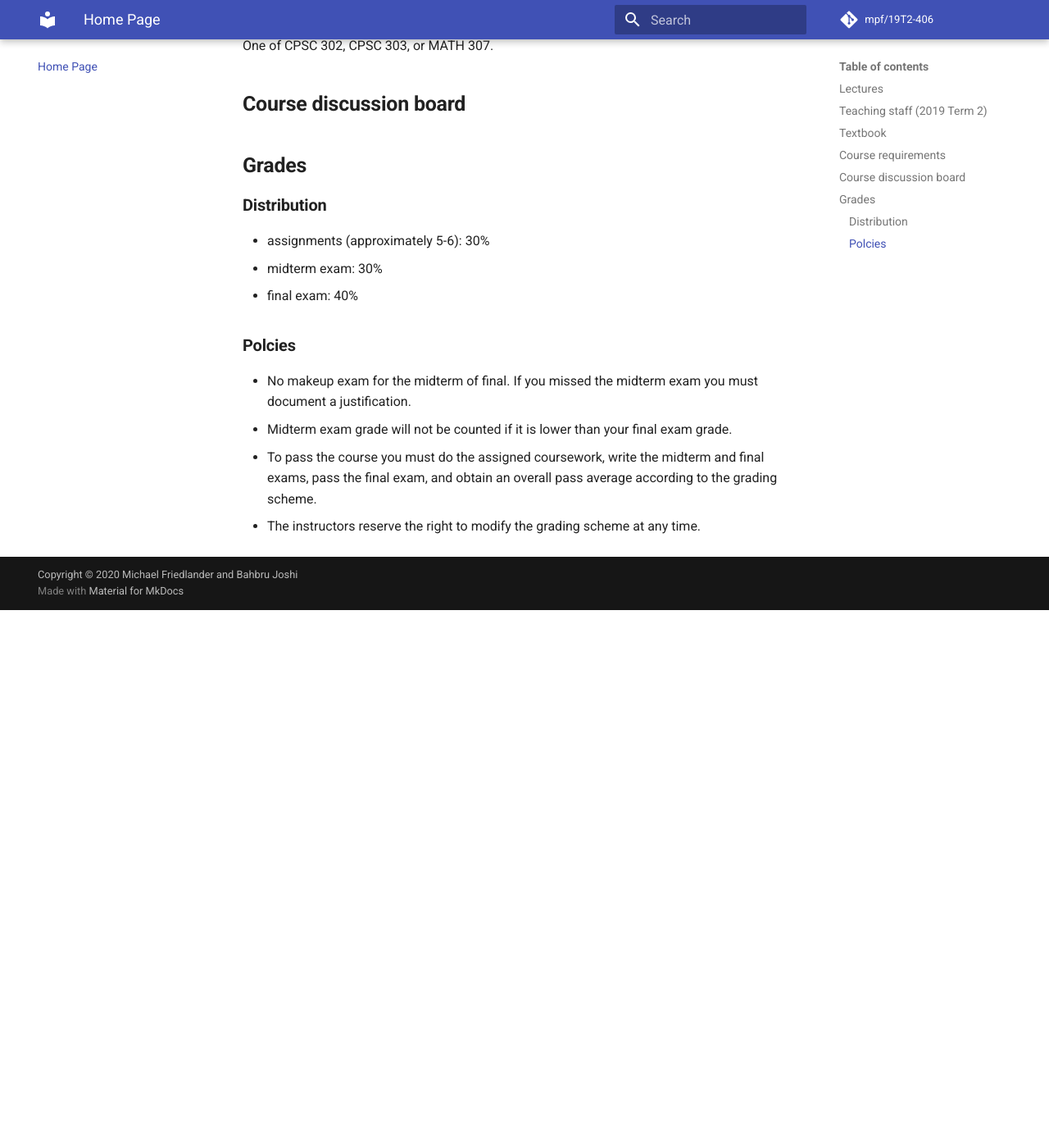
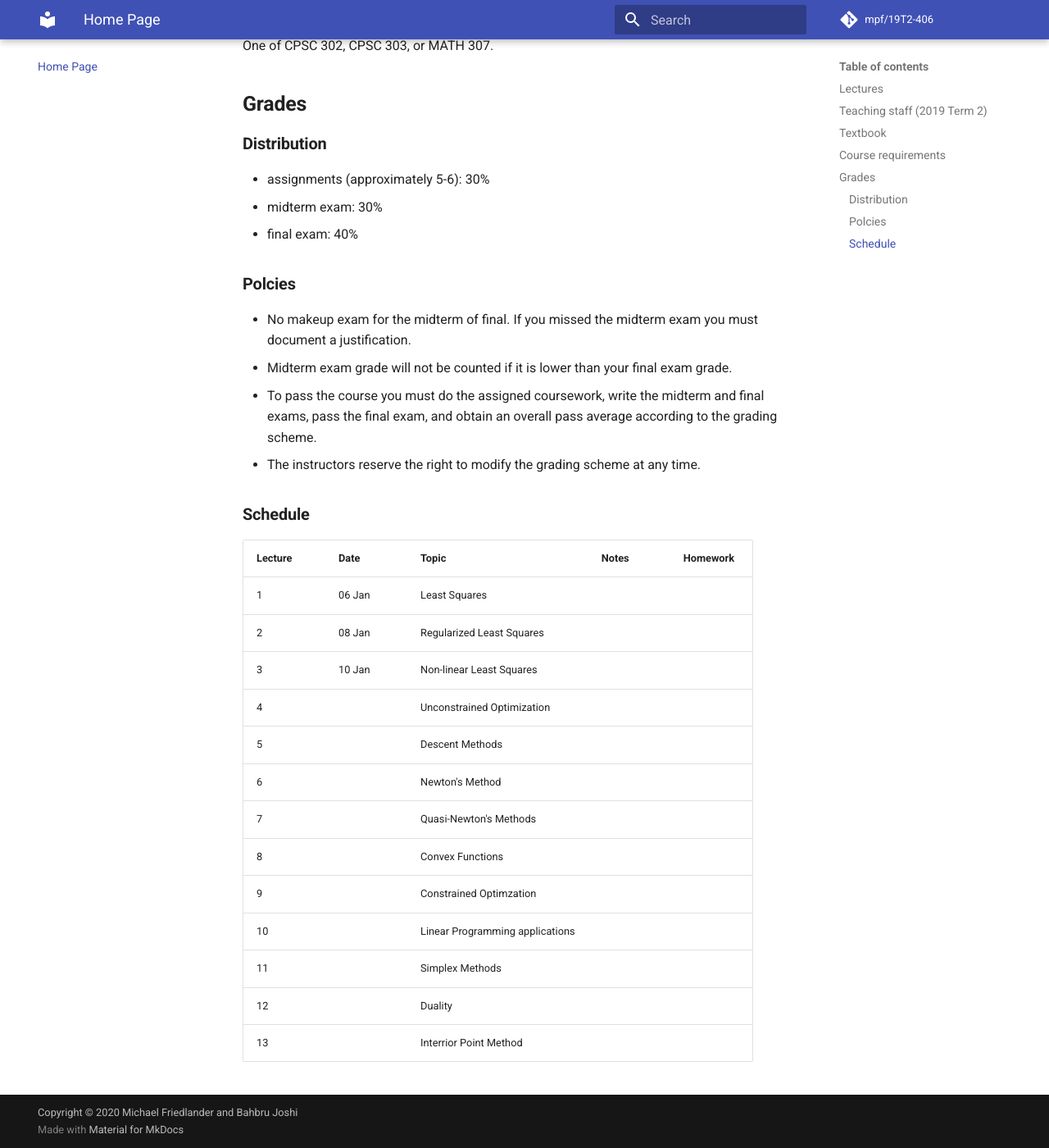
Before and after one commit to mpf/19T2-406, an MkDocs documentation site: the page built from docs/index.md, in a window 1280 px wide and 1400 px high, scrolled down 777 px. Shown: the whole window at 82% size. Built offline with MkDocs 1.6.1 and Material for MkDocs 9.7.7, drawn with Linux system fonts in a browser that asks for light colours; comment, search, counter and statistics services are not loaded; before the commit the page ends 1521 px from its top, so only the background shows below that.

Commit message:
Course Schedule

```diff
--- a/docs/index.md
+++ b/docs/index.md
@@ -18,7 +18,7 @@
 
 One of CPSC 302, CPSC 303, or MATH 307.
 
-## **Course discussion board**
+<!-- ## **Course discussion board** -->
 
 
 ## **Grades**
@@ -36,6 +36,24 @@
 * To pass the course you must do the assigned coursework, write the midterm and final exams, pass the final exam, and obtain an overall pass average according to the grading scheme.
 * The instructors reserve the right to modify the grading scheme at any time.
 
+### **Schedule**
+
+| Lecture | Date | Topic | Notes | Homework |
+| ------- | ---- | ----- | ----- | -------- |
+| 1 | 06 Jan | Least Squares | | |
+| 2 | 08 Jan | Regularized Least Squares | | |
+| 3 | 10 Jan | Non-linear Least Squares | | |
+| 4 | | Unconstrained Optimization | | |
+| 5 | | Descent Methods | | |
+| 6 | | Newton's Method | | |
+| 7 | | Quasi-Newton's Methods | | |
+| 8 | | Convex Functions | | |
+| 9 | | Constrained Optimzation | | |
+| 10 | | Linear Programming applications | | |
+| 11 | | Simplex Methods | | |
+| 12 | | Duality | | |
+| 13 | | Interrior Point Method | | |
+
 <!-- ## Commands
 
 * `mkdocs new [dir-name]` - Create a new project.
--- a/mkdocs.yml
+++ b/mkdocs.yml
@@ -54,7 +54,7 @@ extra_javascript:
 nav:
   - Home Page: index.md
   - Lecture notes:
-      - Introduction: notes/introduction.md
+      # - Introduction: notes/introduction.md
       - Mathematical background: notes/background.md
       - Unconstrained optimization: notes/unconstrained.md
   - Homework:
```
